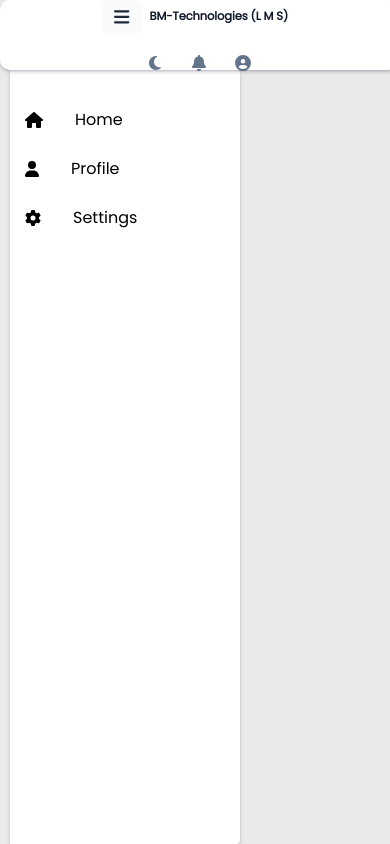
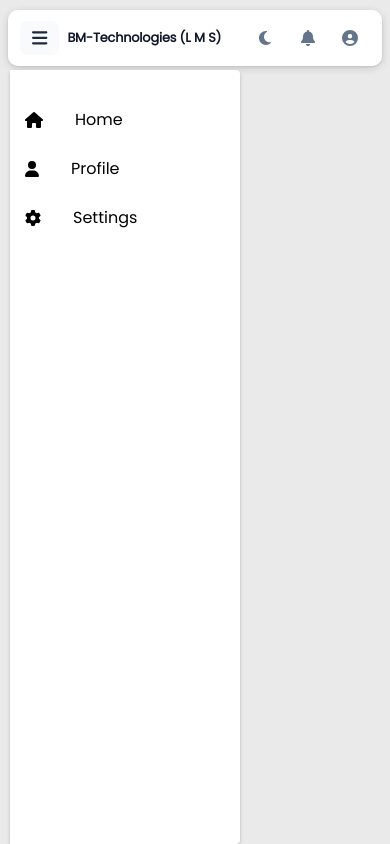
Before and after one commit to Usama-Mehmoodd/Our-LMS, a React (Create React App) app: page /topbar in a window 390 px wide. Built offline with nearby package versions, Linux system fonts and the light colour scheme.

Commit message:
topbar responsiveness

```diff
--- a/src/Components/TopBar/topbar.css
+++ b/src/Components/TopBar/topbar.css
@@ -1,136 +1,33 @@
- /* .topbar {
-  width: 99%;
-  position: fixed;
-  margin: 10px;
-  margin-bottom: 15px;
-  border-radius: 4px;
-  box-shadow: rgba(50, 50, 93, 0.25) 0px 2px 5px -1px,
-    rgba(0, 0, 0, 0.3) 0px 1px 3px -1px;
-  background-color: white;
-}
-.topbar .search {
-  min-width: 350px;
-}
-.topbar .button,
-.comName,
-.search,
-.brightness,
-.bell,
-.profile {
-  margin: 0px 20px;
-}
+/* =========================================================
+   topbar.css  (responsive)
+   Breakpoints: 900px, 768px (single row, search hidden), 480px
+   ========================================================= */
 
 h6 {
   padding: 0;
   margin: 0;
   box-sizing: border-box;
 }
-.topbarEnd .icon {
-  color: grey;
-  text-align: center;
-  display: flex;
-  justify-content: center;
-  align-items: center;
-  font-size: 1.2rem;
-  cursor: pointer;
 
-  border-radius: 100%;
-  width: 55px;
-  height: 55px;
-}
-
-.profileIcon,
-.link {
-  font-size: 0.8rem;
-  text-align: center;
-}
-.profileIcon {
-  padding: 5px;
-}
-.link {
-  text-decoration: none;
-}
-.profileCard {
-  padding: 0px 10px;
-}
-
-.profileCard:hover,
-.topbarEnd .icon:hover {
-  background-color: lightgray;
-}
-
-@media screen and (max-width:576px)
-{
-  .topbar{
-    display: flex;
-    flex-direction: column;
-    width: 94%;
-    margin-left: 13px;
-
-  }
-  .comName{
-    font-size: 0.7rem;
-    margin-left: 50px;
-  }
-  .search input{
-
-    display: none;
-
-  }
-  .topbar .button-bars{
-    padding: 0px;
-    font-size: 0.1rem;
-    margin-left: 0px;
-
-  }
-  .topbarEnd {
-    display: none !important;
-    border: 1px solid #000;
-    background-color: red;
-  }
-  .topbar .search {
-    min-width: 10px !important;
-  }
-}  */
-
-
-
-/* =========================================================
-   topbar.css
-   ========================================================= */
-
-/* ---------- Reset-ish ---------- */
-h6 {
-  padding: 0;
-  margin: 0;
-  box-sizing: border-box;
-}
-
-/* =========================================================
-   TOPBAR WRAPPER
-   ========================================================= */
+/* ---------- Wrapper ---------- */
 .topbar {
-  width: calc(100% - 20px);
-  max-width: 97%;
   position: fixed;
   top: 10px;
   left: 10px;
-  right: 10px;
-  margin-bottom: 15px;
-  border-radius: 10px;
-  box-shadow: 0 2px 10px rgba(15, 23, 42, 0.08), 0 1px 3px rgba(0, 0, 0, 0.06);
-  background-color: #ffffff;
+  right: 10px; /* left + right replace width / max-width */
+  box-sizing: border-box;
   display: flex;
   justify-content: space-between;
   align-items: center;
+  gap: 1rem;
   padding: 0.6rem 1rem;
-  gap: 1rem;
+  border-radius: 10px;
+  background-color: #ffffff;
+  box-shadow: 0 2px 10px rgba(15, 23, 42, 0.08), 0 1px 3px rgba(0, 0, 0, 0.06);
   z-index: 900;
 }
 
-/* =========================================================
-   LEFT SECTION
-   ========================================================= */
+/* ---------- Left section ---------- */
 .topbar-start {
   display: flex;
   align-items: center;
@@ -139,8 +36,11 @@ h6 {
   flex: 1;
 }
 
-/* Menu button */
 .menu-btn {
+  flex-shrink: 0;
+  display: flex;
+  align-items: center;
+  justify-content: center;
   font-size: 1.1rem;
   color: #1e293b;
   border: none;
@@ -150,77 +50,61 @@ h6 {
   border-radius: 8px;
   background-color: #f8fafc;
   transition: background 0.18s ease, color 0.18s ease, transform 0.18s ease;
-  display: flex;
-  align-items: center;
-  justify-content: center;
 }
+.menu-btn:hover { background-color: #eff6ff; color: #2563eb; }
+.menu-btn:active { transform: scale(0.95); }
 
-.menu-btn:hover {
-  background-color: #eff6ff;
-  color: #2563eb;
+.comName {
+  min-width: 0;
+  overflow: hidden;
 }
-
-.menu-btn:active {
-  transform: scale(0.95);
-}
-
-/* Company Name */
 .comName h3 {
+  margin: 0;
   font-size: 1rem;
   font-weight: 700;
   color: #0f172a;
   letter-spacing: -0.01em;
   white-space: nowrap;
-  margin: 0;
+  overflow: hidden;
+  text-overflow: ellipsis;
 }
 
-/* Search */
 .search {
   flex: 1;
   max-width: 420px;
   min-width: 200px;
 }
-
 .search input {
   width: 100%;
+  box-sizing: border-box;
   padding: 0.55rem 1rem;
   border-radius: 8px;
   font-size: 0.9rem;
+  font-family: inherit;
   border: 1.5px solid #e2e8f0;
   outline: none;
   background: #f8fafc;
   color: #0f172a;
-  font-family: inherit;
   transition: border-color 0.18s ease, background 0.18s ease, box-shadow 0.18s ease;
 }
-
-.search input::placeholder {
-  color: #94a3b8;
-}
-
-.search input:hover {
-  border-color: #cbd5e1;
-}
-
+.search input::placeholder { color: #94a3b8; }
+.search input:hover { border-color: #cbd5e1; }
 .search input:focus {
   background: #ffffff;
   border-color: #3b82f6;
   box-shadow: 0 0 0 3px rgba(59, 130, 246, 0.12);
 }
 
-/* =========================================================
-   RIGHT SECTION
-   ========================================================= */
+/* ---------- Right section ---------- */
 .topbarEnd {
+  position: relative;
   display: flex;
   align-items: center;
   justify-content: center;
   gap: 0.35rem;
-  position: relative;
   flex-shrink: 0;
 }
 
-/* Icon buttons (shared base for brightness / bell / profile) */
 .icon-btn {
   position: relative;
   display: flex;
@@ -228,27 +112,18 @@ h6 {
   justify-content: center;
   width: 44px;
   height: 44px;
+  border: none;
   border-radius: 50%;
-  cursor: pointer;
+  background: none;
   color: #64748b;
   font-size: 1.1rem;
+  cursor: pointer;
+  user-select: none;
   transition: background 0.18s ease, color 0.18s ease, transform 0.18s ease;
-  user-select: none;
-  border : none;
-  background: none;
+}
+.icon-btn:hover { background-color: #f1f5f9; color: #0f172a; }
+.icon-btn:active { transform: scale(0.95); }
 
-}
-
-.icon-btn:hover {
-  background-color: #f1f5f9;
-  color: #0f172a;
-}
-
-.icon-btn:active {
-  transform: scale(0.95);
-}
-
-/* Notification badge */
 .badge {
   position: absolute;
   top: 6px;
@@ -256,29 +131,27 @@ h6 {
   min-width: 18px;
   height: 18px;
   padding: 0 5px;
+  display: flex;
+  align-items: center;
+  justify-content: center;
   background: #ef4444;
   color: #ffffff;
   font-size: 0.65rem;
   font-weight: 700;
+  line-height: 1;
+  border: 2px solid #ffffff;
   border-radius: 999px;
-  display: flex;
-  align-items: center;
-  justify-content: center;
-  border: 2px solid #ffffff;
-  line-height: 1;
 }
 
-/* =========================================================
-   DROPDOWNS (Shared)
-   ========================================================= */
+/* ---------- Dropdowns (shared) ---------- */
 .dropdown {
   position: absolute;
   top: calc(100% + 10px);
   background: #ffffff;
   border-radius: 12px;
+  border: 1px solid #f1f5f9;
   box-shadow: 0 12px 32px -8px rgba(15, 23, 42, 0.18),
     0 4px 12px rgba(15, 23, 42, 0.08);
-  border: 1px solid #f1f5f9;
   overflow: hidden;
   animation: dropdownFadeIn 0.18s ease;
   z-index: 1000;
@@ -286,21 +159,12 @@ h6 {
 }
 
 @keyframes dropdownFadeIn {
-  from {
-    opacity: 0;
-    transform: translateY(-6px);
-  }
-  to {
-    opacity: 1;
-    transform: translateY(0);
-  }
+  from { opacity: 0; transform: translateY(-6px); }
+  to { opacity: 1; transform: translateY(0); }
 }
 
-/* ---------- Profile Dropdown ---------- */
-.profile-dropdown {
-  right: 0;
-  min-width: 240px;
-}
+.profile-dropdown { right: 0; min-width: 240px; }
+.notice-dropdown { right: 0; min-width: 320px; max-width: 360px; }
 
 .profile-header {
   display: flex;
@@ -308,27 +172,24 @@ h6 {
   gap: 0.75rem;
   padding: 1rem 1rem 0.75rem 1rem;
 }
-
 .profile-avatar-sm {
+  flex-shrink: 0;
   width: 42px;
   height: 42px;
+  display: flex;
+  align-items: center;
+  justify-content: center;
   border-radius: 50%;
   background: linear-gradient(135deg, #3b82f6, #8b5cf6);
   color: #ffffff;
-  display: flex;
-  align-items: center;
-  justify-content: center;
   font-size: 1.2rem;
-  flex-shrink: 0;
 }
-
 .profile-header-text {
   display: flex;
   flex-direction: column;
   gap: 0.1rem;
   min-width: 0;
 }
-
 .profile-name {
   font-size: 0.9rem;
   font-weight: 600;
@@ -337,26 +198,14 @@ h6 {
   overflow: hidden;
   text-overflow: ellipsis;
 }
-
 .profile-link {
   font-size: 0.78rem;
+  font-weight: 500;
   color: #3b82f6;
   text-decoration: none;
-  font-weight: 500;
   transition: color 0.15s ease;
 }
-
-.profile-link:hover {
-  color: #2563eb;
-  text-decoration: underline;
-}
-
-/* ---------- Notice Dropdown ---------- */
-.notice-dropdown {
-  right: 0;
-  min-width: 320px;
-  max-width: 360px;
-}
+.profile-link:hover { color: #2563eb; text-decoration: underline; }
 
 .dropdown-header {
   display: flex;
@@ -365,38 +214,28 @@ h6 {
   padding: 0.9rem 1rem;
   border-bottom: 1px solid #f1f5f9;
 }
-
 .dropdown-header h4 {
+  margin: 0;
   font-size: 0.9rem;
   font-weight: 700;
   color: #0f172a;
   letter-spacing: -0.01em;
-  margin: 0;
 }
-
 .mark-read {
   background: transparent;
   border: none;
   color: #3b82f6;
   font-size: 0.75rem;
   font-weight: 600;
+  font-family: inherit;
   cursor: pointer;
-  font-family: inherit;
   padding: 0.25rem 0.5rem;
   border-radius: 6px;
   transition: background 0.15s ease;
 }
+.mark-read:hover { background: #eff6ff; }
 
-.mark-read:hover {
-  background: #eff6ff;
-}
-
-/* ---------- Dropdown Body & Items ---------- */
-.dropdown-body {
-  padding: 0.4rem;
-  max-height: 320px;
-  overflow-y: auto;
-}
+.dropdown-body { padding: 0.4rem; max-height: 320px; overflow-y: auto; }
 
 .dropdown-item {
   display: flex;
@@ -406,65 +245,44 @@ h6 {
   border-radius: 8px;
   text-decoration: none;
   color: #334155;
+  cursor: pointer;
   transition: background 0.15s ease, color 0.15s ease;
-  cursor: pointer;
 }
-
-.dropdown-item:hover {
-  background: #f8fafc;
-  color: #0f172a;
-}
-
-.dropdown-item:hover .item-icon {
-  background: #dbeafe;
-  color: #2563eb;
-}
+.dropdown-item:hover { background: #f8fafc; color: #0f172a; }
+.dropdown-item:hover .item-icon { background: #dbeafe; color: #2563eb; }
 
 .item-icon {
+  flex-shrink: 0;
   width: 32px;
   height: 32px;
+  display: flex;
+  align-items: center;
+  justify-content: center;
   border-radius: 8px;
   background: #f1f5f9;
   color: #64748b;
-  display: flex;
-  align-items: center;
-  justify-content: center;
   font-size: 0.85rem;
-  flex-shrink: 0;
   transition: background 0.15s ease, color 0.15s ease;
 }
-
-.item-text {
-  flex: 1;
-  min-width: 0;
-}
-
+.item-text { flex: 1; min-width: 0; }
 .item-label {
+  display: block;
   font-size: 0.85rem;
   font-weight: 500;
   color: inherit;
-  display: block;
   white-space: nowrap;
   overflow: hidden;
   text-overflow: ellipsis;
   text-transform: capitalize;
 }
 
-/* ---------- Divider ---------- */
-.dropdown-divider {
-  border: none;
-  height: 1px;
-  background: #f1f5f9;
-  margin: 0;
-}
+.dropdown-divider { border: none; height: 1px; background: #f1f5f9; margin: 0; }
 
-/* ---------- Footer ---------- */
 .dropdown-footer {
   padding: 0.6rem 0.75rem;
   border-top: 1px solid #f1f5f9;
   text-align: center;
 }
-
 .view-all {
   font-size: 0.78rem;
   font-weight: 600;
@@ -472,128 +290,49 @@ h6 {
   text-decoration: none;
   transition: color 0.15s ease;
 }
+.view-all:hover { color: #2563eb; text-decoration: underline; }
 
-.view-all:hover {
-  color: #2563eb;
-  text-decoration: underline;
-}
-
-/* ---------- Scrollbar ---------- */
-.dropdown-body::-webkit-scrollbar {
-  width: 6px;
-}
-.dropdown-body::-webkit-scrollbar-track {
-  background: transparent;
-}
-.dropdown-body::-webkit-scrollbar-thumb {
-  background: #e2e8f0;
-  border-radius: 999px;
-}
-.dropdown-body::-webkit-scrollbar-thumb:hover {
-  background: #cbd5e1;
-}
+.dropdown-body::-webkit-scrollbar { width: 6px; }
+.dropdown-body::-webkit-scrollbar-track { background: transparent; }
+.dropdown-body::-webkit-scrollbar-thumb { background: #e2e8f0; border-radius: 999px; }
+.dropdown-body::-webkit-scrollbar-thumb:hover { background: #cbd5e1; }
 
 /* =========================================================
    RESPONSIVE
    ========================================================= */
 @media screen and (max-width: 900px) {
-  .search {
-    max-width: 240px;
-    min-width: 140px;
-  }
+  .search { max-width: 240px; min-width: 140px; }
 }
 
-@media screen and (max-width: 640px) {
+/* Phones + small tablets: keep ONE row (menu | title | icons) */
+@media screen and (max-width: 768px) {
   .topbar {
-    flex-direction: column;
-    align-items: stretch;
-    width: calc(100% - 26px);
-    left: 13px;
-    right: 13px;
-    padding: 0.6rem 0.75rem;
-    gap: 0.6rem;
-  }
-
-  .topbar-start {
+    padding: 0.5rem 0.75rem;
     gap: 0.5rem;
   }
 
-  .comName h3 {
-    font-size: 0.8rem;
-  }
+  .topbar-start { gap: 0.5rem; }
+  .search { display: none; }
 
-  .search {
-    min-width: 0;
-    max-width: none;
-    flex: 1;
-  }
+  .comName h3 { font-size: 0.9rem; }
 
-  .search input {
-    display: none;
-  }
+  .icon-btn { width: 40px; height: 40px; font-size: 1rem; }
+  .topbarEnd { gap: 0.15rem; }
 
-  /* Show topbarEnd on mobile but tighten spacing */
-  .topbarEnd {
-    display: flex !important;
-    justify-content: center;
-    align-self: center;
-    gap: 0.25rem;
-  }
-
-  .icon-btn {
-    width: 40px;
-    height: 40px;
-    font-size: 1rem;
-  }
-
-  /* Dropdowns become fixed full-width panels on mobile */
+  /* Dropdowns become full-width panels under the top bar */
   .notice-dropdown,
   .profile-dropdown {
     position: fixed;
-    top: 90px;
+    top: 76px;
+    left: 12px;
     right: 12px;
-    left: 12px;
-    min-width: auto;
+    min-width: 0;
     max-width: none;
   }
 }
 
 @media screen and (max-width: 480px) {
-  .comName h3 {
-    font-size: 0.72rem;
-    max-width: 140px;
-    overflow: hidden;
-    text-overflow: ellipsis;
-    white-space: nowrap;
-  }
-
-  .profile-name {
-    font-size: 0.85rem;
-  }
+  .topbar { left: 8px; right: 8px; }
+  .comName h3 { font-size: 0.8rem; }
+  .profile-name { font-size: 0.85rem; }
 }
-
-@media screen and (max-width: 576px) {
-
-  .topbar {
-    height: 70px;
-    width: 100%;
-
-    position: fixed;
-    top: 0;
-    left: 0;
-
-    display: flex;
-    align-items: center;
-
-    padding: 0 10px;
-
-    background-color: #fff;
-
-    z-index: 1100;
-
-    box-shadow:
-      rgba(50, 50, 93, 0.15) 0px 2px 5px -1px,
-      rgba(0, 0, 0, 0.15) 0px 1px 3px -1px;
-  }
-
-}
```
